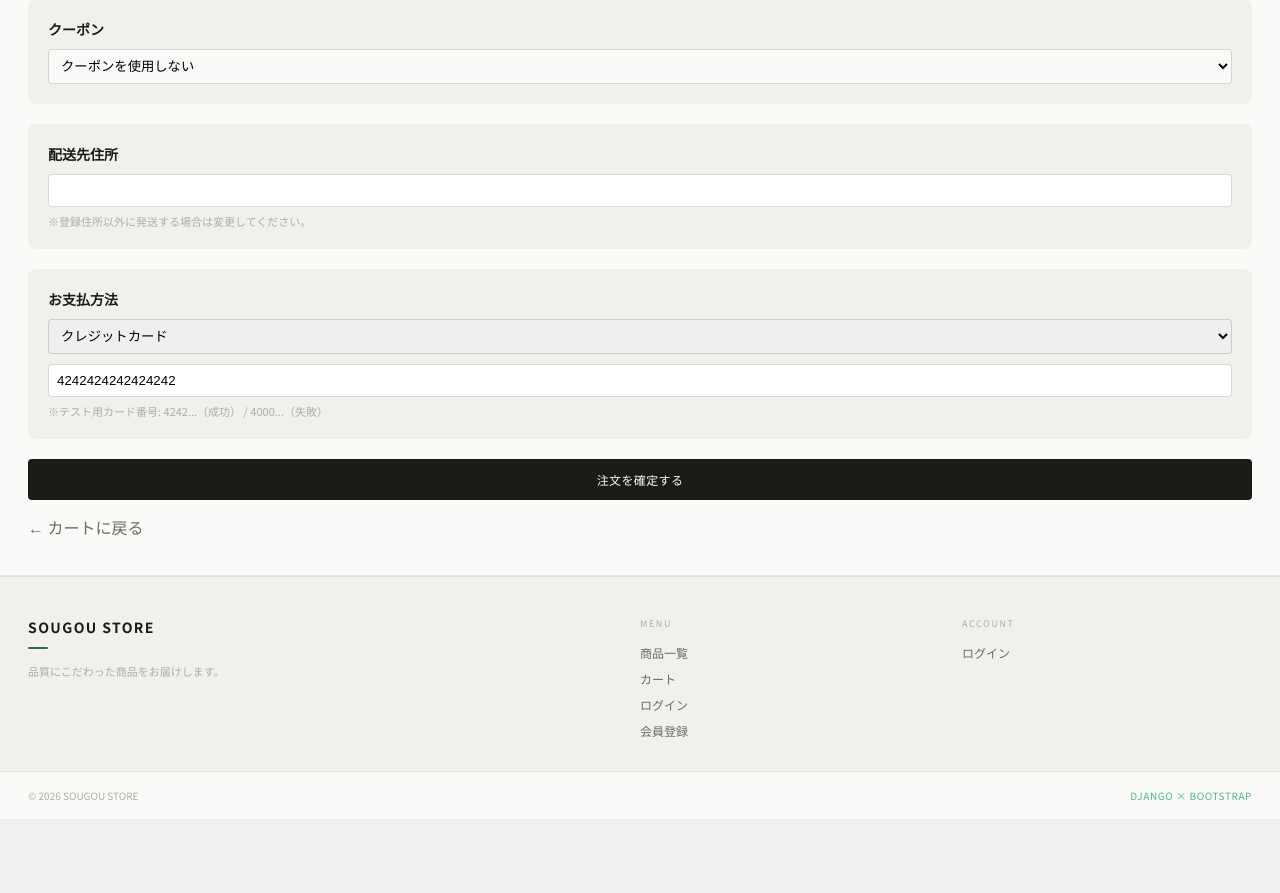
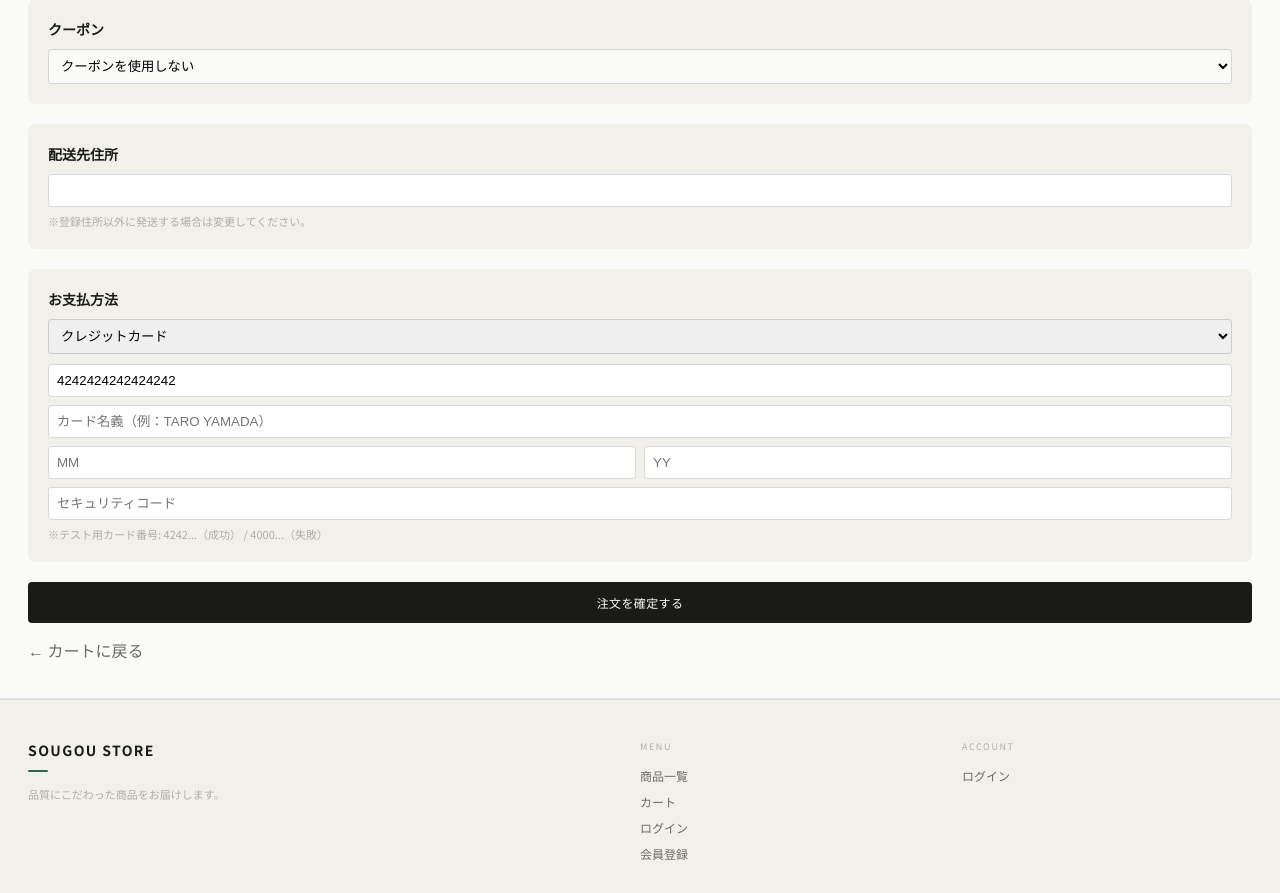
Before and after one commit to Yagoshi/sougou-enshu, a Django app: template store/templates/store/checkout.html in a window 1280 px wide. Shown: the part 338-1231 px from the top of the page. Before the commit the page ends 1138 px from the top, so only its background shows below. Run offline with Django 5.2, Linux system fonts and the light colour scheme; the template is opened without the code that fills it, so the values that code supplies are empty.

Commit message:
クレジットカードの入力欄を追加

```diff
--- a/store/templates/store/checkout.html
+++ b/store/templates/store/checkout.html
@@ -94,10 +94,28 @@
             <!-- クレジットカード -->
             <div id="card-area">
                 <input type="text" name="card_number"
-                    value="4242424242424242"
-                    maxlength="16"
-                    required
-                    style="width:100%; padding:8px; border:1px solid var(--border2); border-radius:var(--radius);">
+                       value="4242424242424242"
+                       maxlength="16"
+                       required
+                       placeholder="カード番号"
+                       style="width:100%; padding:8px; border:1px solid var(--border2); border-radius:var(--radius); margin-bottom:8px;">
+
+                <input type="text" name="card_name"
+                       placeholder="カード名義（例：TARO YAMADA）"
+                       style="width:100%; padding:8px; border:1px solid var(--border2); border-radius:var(--radius); margin-bottom:8px;">
+
+                <!-- 有効期限 -->
+                <div style="display:flex; gap:8px; margin-bottom:8px;">
+                    <input type="text" placeholder="MM"
+                           style="flex:1; padding:8px; border:1px solid var(--border2); border-radius:var(--radius);">
+                    <input type="text" placeholder="YY"
+                           style="flex:1; padding:8px; border:1px solid var(--border2); border-radius:var(--radius);">
+                </div>
+
+                <input type="text" name="cvc"
+                       maxlength="4"
+                       placeholder="セキュリティコード"
+                       style="width:100%; padding:8px; border:1px solid var(--border2); border-radius:var(--radius);">
 
                 <p style="font-size:11px; color:var(--text3); margin-top:6px;">
                     ※テスト用カード番号: 4242...（成功） / 4000...（失敗）
```
